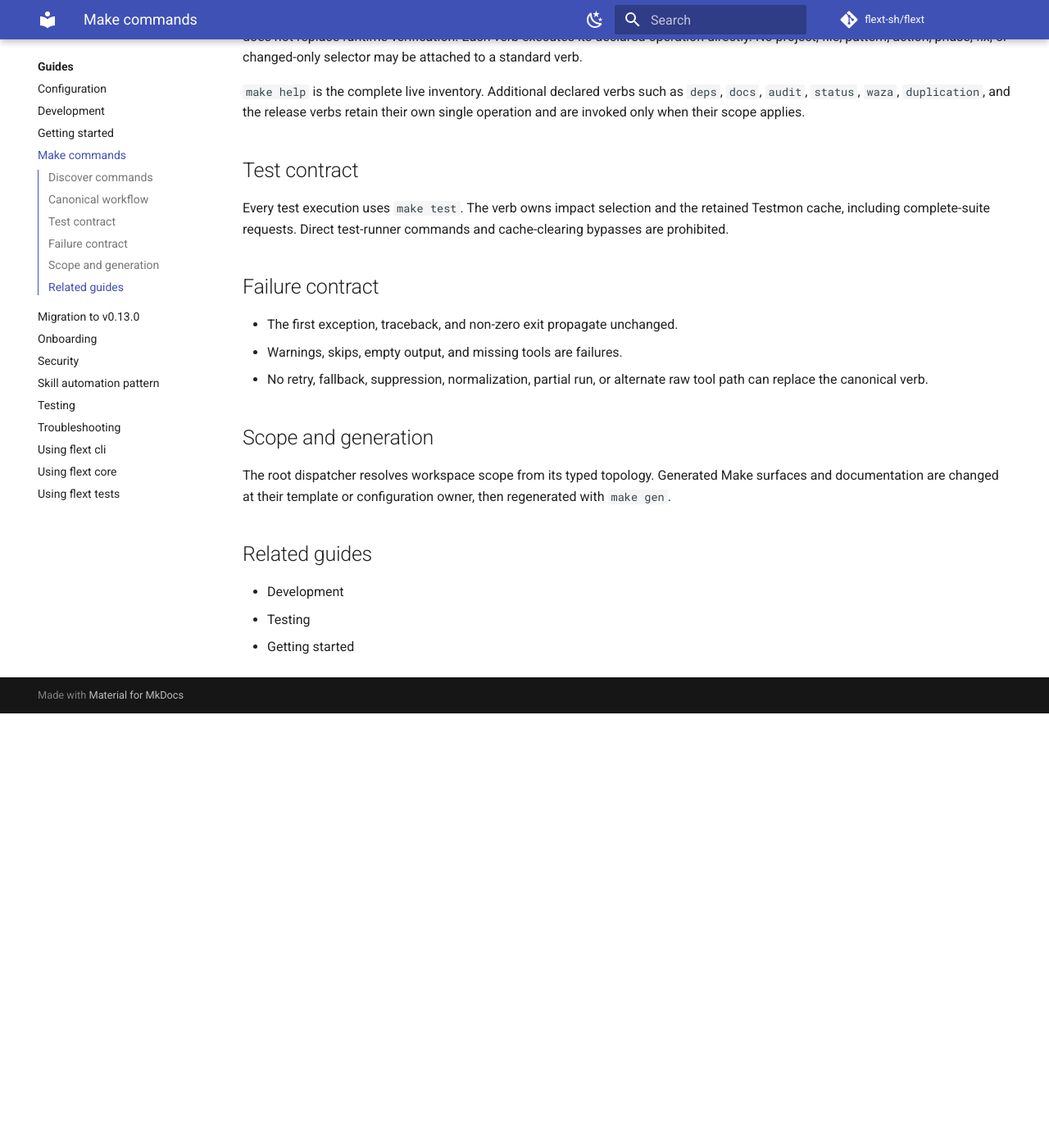
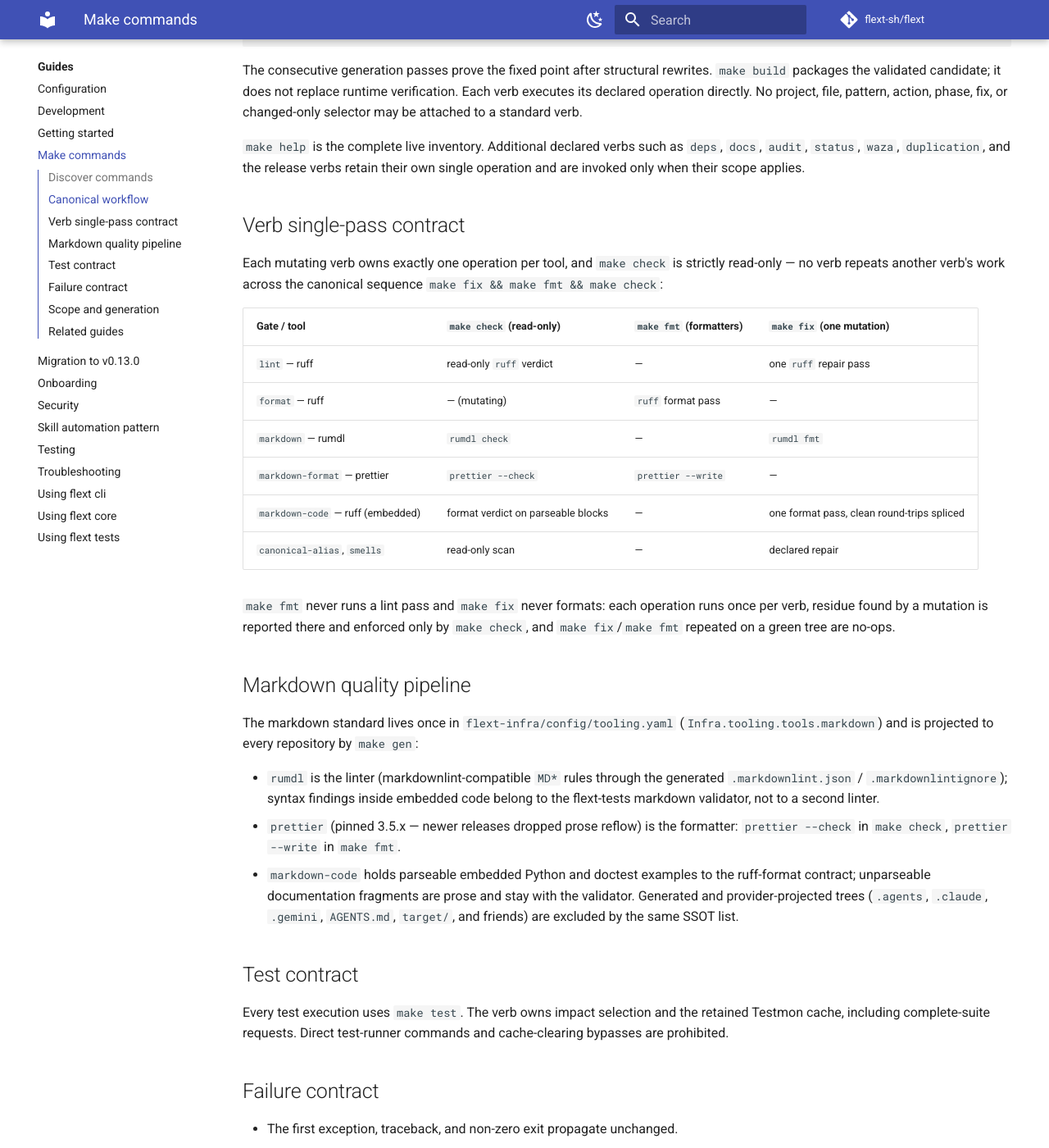
Before and after one commit to flext-sh/flext-tap-ldif, an MkDocs documentation site: the page built from docs/guides/make-commands.md, in a window 1280 px wide and 1400 px high, scrolled down 1101 px. Shown: the whole window at 82% size. Built offline with MkDocs 1.6.1 and Material for MkDocs 9.7.7, drawn with Linux system fonts in a browser that asks for light colours; comment, search, counter and statistics services are not loaded; before the commit the page ends 1971 px from its top, so only the background shows below that; some of the changed text lies outside the part shown.

Commit message:
chore(docs): land docs-lifecycle output (generate/fix/fmt)

```diff
--- a/docs/guides/make-commands.md
+++ b/docs/guides/make-commands.md
@@ -9,6 +9,8 @@
 
 - [Discover commands](#discover-commands)
 - [Canonical workflow](#canonical-workflow)
+- [Verb single-pass contract](#verb-single-pass-contract)
+- [Markdown quality pipeline](#markdown-quality-pipeline)
 - [Test contract](#test-contract)
 - [Failure contract](#failure-contract)
 - [Scope and generation](#scope-and-generation)
@@ -55,6 +57,40 @@ phase, fix, or changed-only selector may be attached to a standard verb.
 `docs`, `audit`, `status`, `waza`, `duplication`, and the release verbs retain their own
 single operation and are invoked only when their scope applies.
 
+## Verb single-pass contract
+
+Each mutating verb owns exactly one operation per tool, and `make check` is strictly
+read-only — no verb repeats another verb's work across the canonical sequence
+`make fix && make fmt && make check`:
+
+| Gate / tool                       | `make check` (read-only)           | `make fmt` (formatters) | `make fix` (one mutation)                  |
+| --------------------------------- | ---------------------------------- | ----------------------- | ------------------------------------------ |
+| `lint` — ruff                     | read-only `ruff` verdict           | —                       | one `ruff` repair pass                     |
+| `format` — ruff                   | — (mutating)                       | `ruff` format pass      | —                                          |
+| `markdown` — rumdl                | `rumdl check`                      | —                       | `rumdl fmt`                                |
+| `markdown-format` — prettier      | `prettier --check`                 | `prettier --write`      | —                                          |
+| `markdown-code` — ruff (embedded) | format verdict on parseable blocks | —                       | one format pass, clean round-trips spliced |
+| `canonical-alias`, `smells`       | read-only scan                     | —                       | declared repair                            |
+
+`make fmt` never runs a lint pass and `make fix` never formats: each operation runs once
+per verb, residue found by a mutation is reported there and enforced only by
+`make check`, and `make fix`/`make fmt` repeated on a green tree are no-ops.
+
+## Markdown quality pipeline
+
+The markdown standard lives once in `flext-infra/config/tooling.yaml`
+(`Infra.tooling.tools.markdown`) and is projected to every repository by `make gen`:
+
+- `rumdl` is the linter (markdownlint-compatible `MD*` rules through the generated
+  `.markdownlint.json` / `.markdownlintignore`); syntax findings inside embedded code
+  belong to the flext-tests markdown validator, not to a second linter.
+- `prettier` (pinned 3.5.x — newer releases dropped prose reflow) is the formatter:
+  `prettier --check` in `make check`, `prettier --write` in `make fmt`.
+- `markdown-code` holds parseable embedded Python and doctest examples to the
+  ruff-format contract; unparseable documentation fragments are prose and stay with the
+  validator. Generated and provider-projected trees (`.agents`, `.claude`, `.gemini`,
+  `AGENTS.md`, `target/`, and friends) are excluded by the same SSOT list.
+
 ## Test contract
 
 Every test execution uses `make test`. The verb owns impact selection and the retained
--- a/pyproject.toml
+++ b/pyproject.toml
@@ -193,10 +193,6 @@ warn_return_any = true
 warn_unreachable = true
 warn_unused_ignores = true
 follow_imports = "normal"
-
-[[tool.mypy.overrides]]
-module = ["dcdoc._utilities._charts._matplotlib_renderer._renders_spec"]
-disable_error_code = ["unreachable"]
 
 [tool.pydantic-mypy]
 init_forbid_extra = true
```
Also changed, not shown: README.md (+1 -1 lines), docs/api-reference/README.md (+1 -1 lines), docs/api-reference/generated/overview.md (+2 -2 lines), docs/guides/configuration.md (+15 -0 lines), src/flext_tap_ldif/__init__.py (+37 -19 lines), 6 other files.
